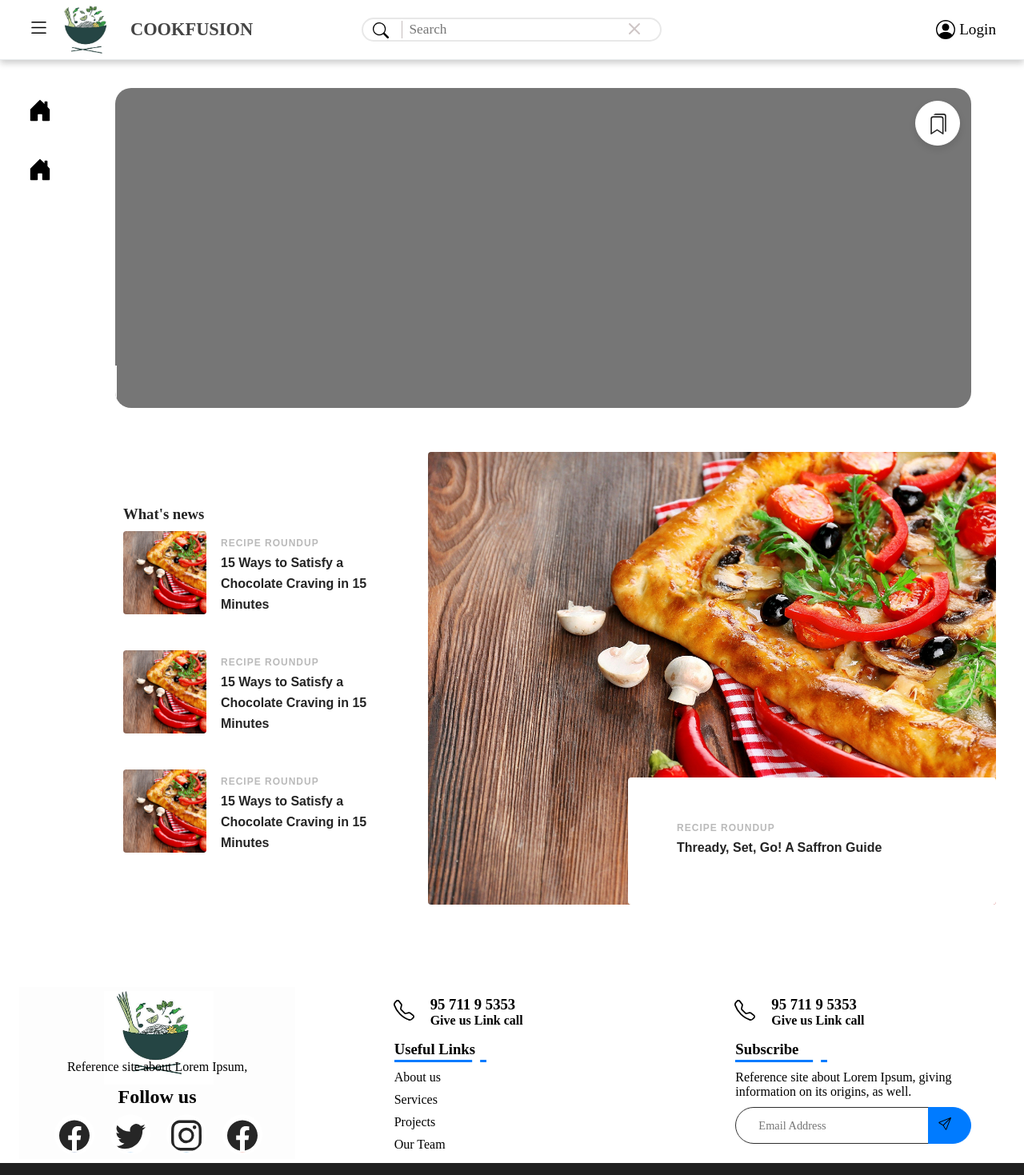
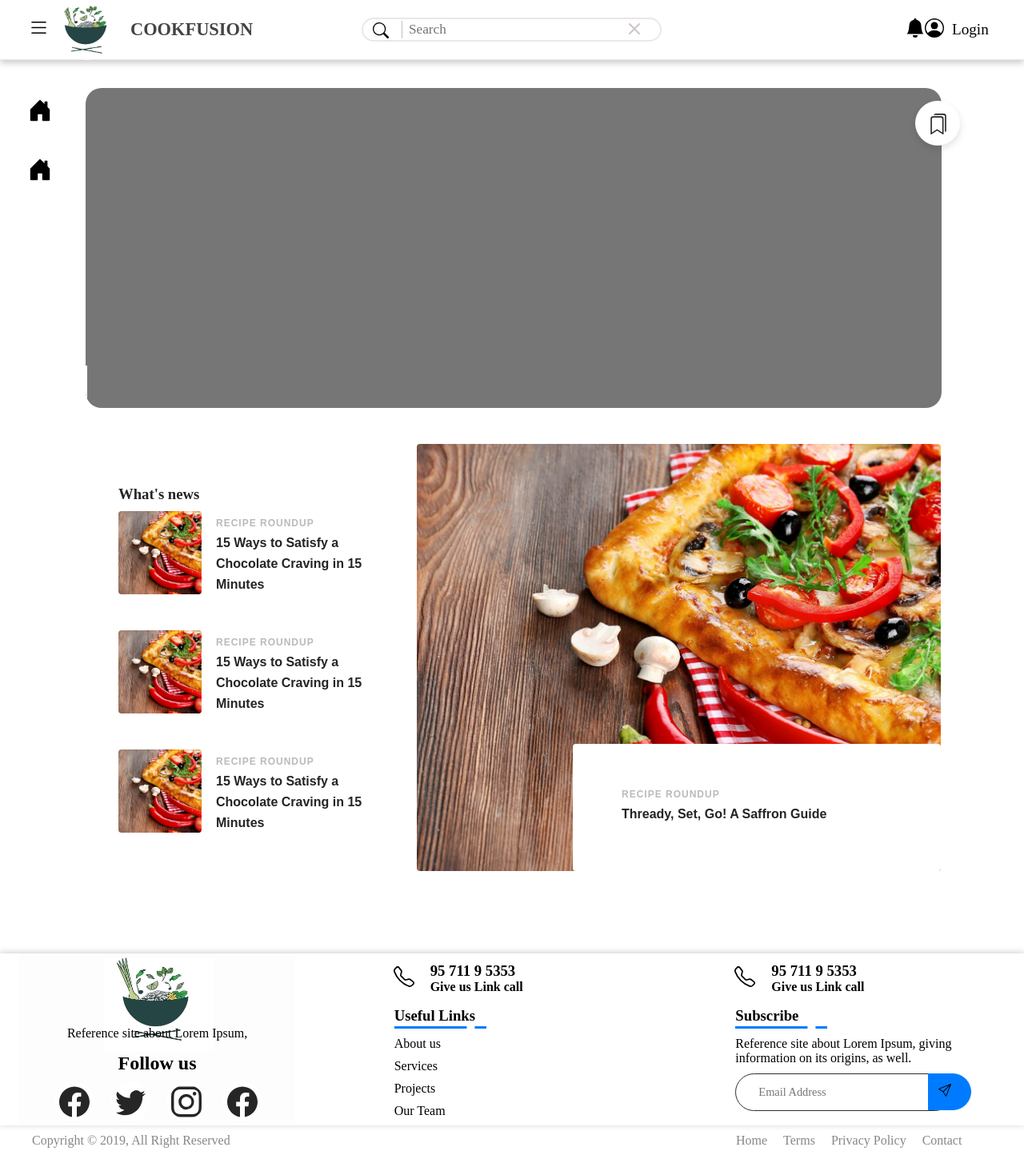
Before and after one commit to LePhuongAnhh/CookFusion, a React (Create React App) app in the folder frontend/: page /homepage in a window 1280 px wide. Shown: the top 1469 px of the page at 80% size. After the commit the page ends 1440 px from the top, so only its background shows below. Built offline with nearby package versions, Linux system fonts and the light colour scheme.

Commit message:
update
update

```diff
--- a/frontend/src/components/user/footer/FooterForm.module.css
+++ b/frontend/src/components/user/footer/FooterForm.module.css
@@ -41,8 +41,6 @@
     }
 }
 
-
-
 /* Animated heading border */
 @keyframes primary-short {
     0% {
@@ -73,6 +71,7 @@
     height: 215px;
     position: relative;
     display: flex;
+    box-shadow: 0px -1px 8px rgba(0, 0, 0, 0.2);
 }
 
 .footer_left {
@@ -260,25 +259,23 @@
     cursor: pointer;
 }
 
-
 .copyright {
-    padding: 15px 0;
+    padding: 5px 0;
     margin-top: 5px;
-    background-color: #202020;
+    /* background-color: #202020; */
 }
 
-.row{
+.row {
     display: flex;
     width: 100%;
 }
-.row_left{
+.row_left {
     width: 50%;
     margin-left: 40px;
     cursor: pointer;
-
 }
 
-.row_right{
+.row_right {
     width: 50%;
     float: right;
     margin-left: 480px;
@@ -297,5 +294,4 @@
 .copyright_menu li {
     display: inline-block;
     padding-left: 20px;
-
 }
--- a/frontend/src/components/user/header/Navigation.js
+++ b/frontend/src/components/user/header/Navigation.js
@@ -62,15 +62,21 @@
                         </div>
                     </div>
                     <div className={style.nav_right}>
-                        {/* <div className={style.login}> */}
-                        <svg xmlns="http://www.w3.org/2000/svg" width="24" height="24" fill="currentColor" class="bi bi-person-circle" viewBox="0 0 16 16">
-                            <path d="M11 6a3 3 0 1 1-6 0 3 3 0 0 1 6 0z" />
-                            <path fill-rule="evenodd" d="M0 8a8 8 0 1 1 16 0A8 8 0 0 1 0 8zm8-7a7 7 0 0 0-5.468 11.37C3.242 11.226 4.805 10 8 10s4.757 1.225 5.468 2.37A7 7 0 0 0 8 1z" />
-                        </svg> &nbsp;
+                        <div className={style.pulse}>
+                            <svg xmlns="http://www.w3.org/2000/svg" width="24" height="24" fill="currentColor" class="bi bi-bell-fill" viewBox="0 0 16 16">
+                                <path d="M8 16a2 2 0 0 0 2-2H6a2 2 0 0 0 2 2zm.995-14.901a1 1 0 1 0-1.99 0A5.002 5.002 0 0 0 3 6c0 1.098-.5 6-2 7h14c-1.5-1-2-5.902-2-7 0-2.42-1.72-4.44-4.005-4.901z" />
+                            </svg>
+                        </div>
+
+                        <div className={style.right_login}>
+                            <svg xmlns="http://www.w3.org/2000/svg" width="24" height="24" fill="currentColor" class="bi bi-person-circle" viewBox="0 0 16 16">
+                                <path d="M11 6a3 3 0 1 1-6 0 3 3 0 0 1 6 0z" />
+                                <path fill-rule="evenodd" d="M0 8a8 8 0 1 1 16 0A8 8 0 0 1 0 8zm8-7a7 7 0 0 0-5.468 11.37C3.242 11.226 4.805 10 8 10s4.757 1.225 5.468 2.37A7 7 0 0 0 8 1z" />
+                            </svg> &nbsp;
+
+                        </div>
                         <p >Login</p>
-                        {/* </div> */}
                     </div>
-
                 </div>
             </header >
         </>
--- a/frontend/src/components/user/header/Navigation.module.css
+++ b/frontend/src/components/user/header/Navigation.module.css
@@ -8,9 +8,9 @@
     background: #fff;
     height: 75px;
     align-items: center;
-    /* background-color: #a59797; */
     border-bottom: 1px solid #e8ebed;
     display: flex;
+    width: 100%;
     font-size: 1.2rem;
     left: 0;
     padding: 0 35px;
@@ -22,7 +22,8 @@
 }
 
 .nav_left {
-    flex: 1 1;
+    /* flex: 1 1; */
+    width: 33.3%;
     align-items: center;
     display: flex;
 }
@@ -79,7 +80,7 @@
 }
 
 .nav_action {
-    flex: 1 1;
+    width: 33.3%;
     align-items: center;
     display: flex;
     justify-content: center;
@@ -141,11 +142,30 @@
 }
 
 .nav_right {
-    flex: 1 1;
+    width: 33.3%;
     align-items: center;
     display: flex;
     justify-content: flex-end;
+    /* margin: 0 10px; */
+    padding: 0 8px
 }
+
+
+.nav_right .pulse {
+    /* padding-left:10px ; */
+    margin-left: 8px;
+}
+
+
+
+ .right_login
+
+
+
+
+
+
+
 
 /* responsive */
 .nav_left_res {
--- a/frontend/src/components/user/homepage/HomepageForm.module.css
+++ b/frontend/src/components/user/homepage/HomepageForm.module.css
@@ -15,15 +15,16 @@
 }
 
 .home_container {
-    padding: 0 40px 0 2px;
-    flex: 1 1;
+    padding: 0 25px 0 20px;
+    /* overflow: hidden; */
 }
 
 .home_gird {
     max-width: 1920px;
     width: 100%;
-    padding: 0;
+    /* padding: 0; */
     margin-left: 58px;
+    overflow-x: hidden;
 }
 
 .home_slideshow {
@@ -85,15 +86,14 @@
 
 .home_article {
     max-width: 1400px;
-    width: 97.5%;
-    padding: 0 24px;
+    width: 100%;
+    padding: 45px 30px;
     box-sizing: border-box;
-    margin: 55px 2px;
 }
 
 .feature_article {
     display: flex;
-    margin-left: 28px;
+    /* margin-left: 28px; */
     align-items: center;
     margin-bottom: 10px;
     /* background-color: aliceblue; */
```
